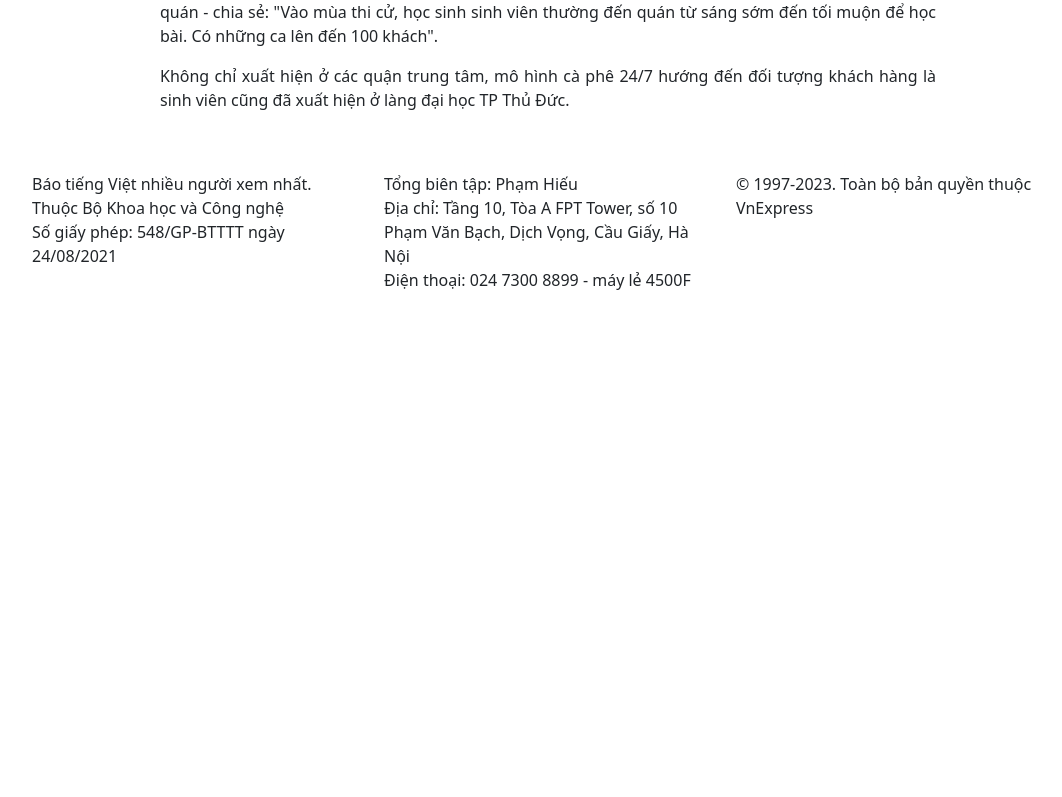
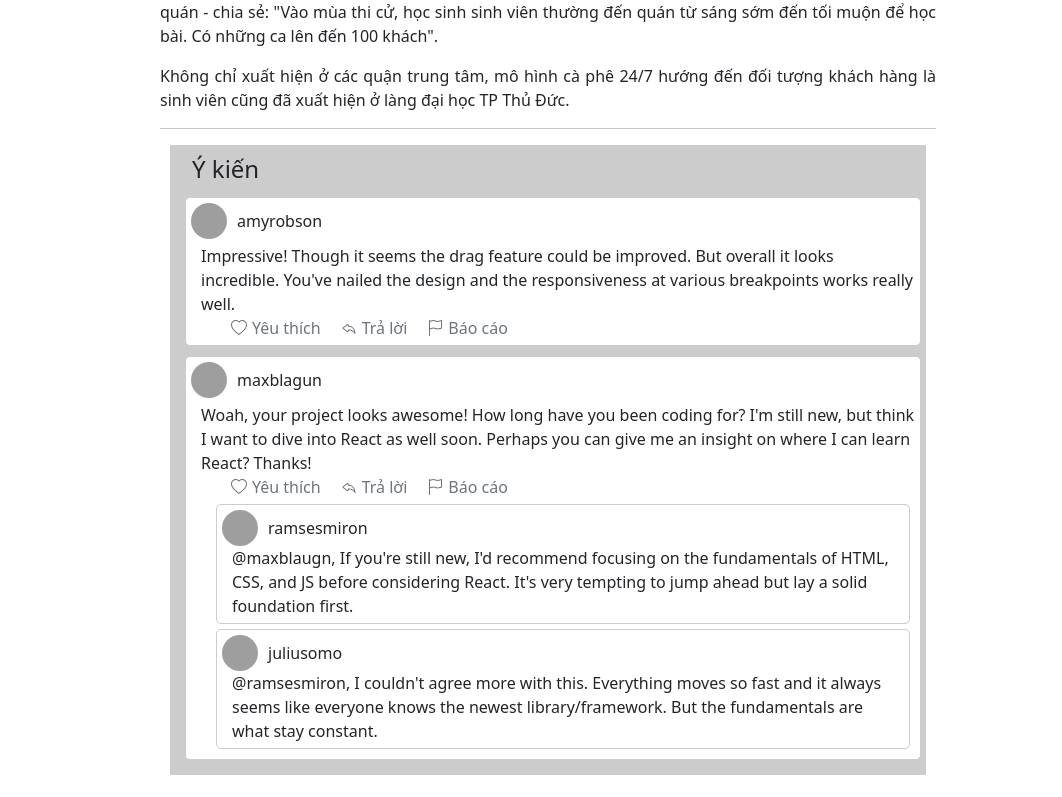
Before and after one commit to nghia3081/fer201m-group2-online-news, a React (Create React App) app: page /post/1 in a window 1280 px wide. Shown: the part 1283-2080 px from the top of the page, without its empty margins (92-1154 px from the left). Before the commit the page ends 1599 px from the top, so only its background shows below. Built offline with nearby package versions, Linux system fonts and the light colour scheme; grey boxes are pictures that could not be loaded.

Commit message:
create new comment and reply component

```diff
--- a/src/components/post-detail.jsx
+++ b/src/components/post-detail.jsx
@@ -1,26 +1,28 @@
 import { Col, Container, Row } from "react-bootstrap"
-import Comment from "./user/comment"
+import Comment from "./user/comments/comment"
 import { useParams } from "react-router-dom"
 import posts from "../data/post"
+import comments from "../data/comment"
 
 const PostDetail = () => {
     let id = useParams()
     let post = posts.find(post => post.id == id.id)
+
     return (
-        <Container style={{maxWidth: "800px"}}>
+        <Container style={{ maxWidth: "800px" }}>
             <h3 style={{ textAlign: "center" }}>{post.title}</h3>
             <p style={{ textAlign: 'end' }}>{new Date().toISOString()}</p>
-            <img src={post.image_src} alt="" style={{width: '800px'}}/>
+            <img src={post.image_src} alt="" style={{ width: '800px' }} />
             <p style={{ textAlign: "justify" }} dangerouslySetInnerHTML={{ __html: post.content }} />
+            <hr></hr>
 
-            <Row>
-                {/* {[...Array(10).keys()].map((value, i) => {
+            <Row style={{ backgroundColor: '#ccc', margin: '10px', padding: '10px'}}>
+                <h4>Ý kiến</h4>
+                {comments.map(comment => {
                     return (
-                        <Col md={12} className="m-2" key={i}>
-                            <Comment></Comment>
-                        </Col>
+                        <Comment key={comment.id} comment={comment} />
                     )
-                })} */}
+                })}
             </Row>
 
         </Container>
--- /dev/null
+++ b/src/components/user/comments/comment.jsx
@@ -0,0 +1,66 @@
+import {
+    Button,
+    Col,
+    ListGroup,
+    Row,
+} from "react-bootstrap";
+import { useState } from "react";
+import Reply from "./reply";
+
+const Comment = ({ comment }) => {
+    const [isReplying, setIsReplying] = useState(false);
+    const [isDeleting, setIsDeleting] = useState(false);
+    const [replies, setReplies] = useState(comment.replies)
+
+    const onReply = () => {
+        console.log("id", comment.id);
+    }
+
+    return (
+        <div className="comment-container" style={{ backgroundColor: 'white', padding: '5px', border: '1px solid #ccc', borderRadius: '5px', margin: '5px' }}>
+            <div className="comment-header" style={{ display: 'flex', alignItems: 'center' }}>
+                <div className='user-info'>
+                    <img
+                        src="https://chungcupicityhighpark.com/wp-content/uploads/2022/10/anh-gai-dep-toc-ngan-che-mat-1.jpg"
+                        style={{ width: '36px', height: '36px', borderRadius: '50%' }}
+                        alt=""
+                    />
+
+                </div>
+                <div className="username" style={{ marginLeft: '10px' }}>{comment.username}</div>
+            </div>
+            <div className="comment-body" style={{ marginTop: '5px' }}>
+                <div className="comment-content" style={{ marginLeft: '10px' }}>
+                    {comment.content}
+                </div>
+                <div style={{ marginLeft: '20px', display: 'flex' }}>
+                    <div className='text-muted' style={{ marginLeft: '20px', display: 'flex', alignItems: 'center', cursor: 'pointer' }}>
+                        <svg xmlns="http://www.w3.org/2000/svg" width="16" height="16" fill="currentColor" className="bi bi-heart" viewBox="0 0 16 16">
+                            <path d="m8 2.748-.717-.737C5.6.281 2.514.878 1.4 3.053c-.523 1.023-.641 2.5.314 4.385.92 1.815 2.834 3.989 6.286 6.357 3.452-2.368 5.365-4.542 6.286-6.357.955-1.886.838-3.362.314-4.385C13.486.878 10.4.28 8.717 2.01L8 2.748zM8 15C-7.333 4.868 3.279-3.04 7.824 1.143c.06.055.119.112.176.171a3.12 3.12 0 0 1 .176-.17C12.72-3.042 23.333 4.867 8 15z" />
+                        </svg>
+                        <span style={{marginLeft: '5px'}}>Yêu thích</span>
+                    </div>
+                    <div className='text-muted' style={{ marginLeft: '20px', display: 'flex', alignItems: 'center', cursor: 'pointer' }} onClick={(_) => onReply()}>
+                        <svg xmlns="http://www.w3.org/2000/svg" width="16" height="16" fill="currentColor" className="bi bi-reply" viewBox="0 0 16 16">
+                            <path d="M6.598 5.013a.144.144 0 0 1 .202.134V6.3a.5.5 0 0 0 .5.5c.667 0 2.013.005 3.3.822.984.624 1.99 1.76 2.595 3.876-1.02-.983-2.185-1.516-3.205-1.799a8.74 8.74 0 0 0-1.921-.306 7.404 7.404 0 0 0-.798.008h-.013l-.005.001h-.001L7.3 9.9l-.05-.498a.5.5 0 0 0-.45.498v1.153c0 .108-.11.176-.202.134L2.614 8.254a.503.503 0 0 0-.042-.028.147.147 0 0 1 0-.252.499.499 0 0 0 .042-.028l3.984-2.933zM7.8 10.386c.068 0 .143.003.223.006.434.02 1.034.086 1.7.271 1.326.368 2.896 1.202 3.94 3.08a.5.5 0 0 0 .933-.305c-.464-3.71-1.886-5.662-3.46-6.66-1.245-.79-2.527-.942-3.336-.971v-.66a1.144 1.144 0 0 0-1.767-.96l-3.994 2.94a1.147 1.147 0 0 0 0 1.946l3.994 2.94a1.144 1.144 0 0 0 1.767-.96v-.667z" />
+                        </svg>
+                        <span style={{marginLeft: '5px'}}>Trả lời</span>
+                    </div>
+                    <div className='text-muted' style={{ marginLeft: '20px', display: 'flex', alignItems: 'center', cursor: 'pointer' }}>
+                        <svg xmlns="http://www.w3.org/2000/svg" width="16" height="16" fill="currentColor" className="bi bi-flag" viewBox="0 0 16 16">
+                            <path d="M14.778.085A.5.5 0 0 1 15 .5V8a.5.5 0 0 1-.314.464L14.5 8l.186.464-.003.001-.006.003-.023.009a12.435 12.435 0 0 1-.397.15c-.264.095-.631.223-1.047.35-.816.252-1.879.523-2.71.523-.847 0-1.548-.28-2.158-.525l-.028-.01C7.68 8.71 7.14 8.5 6.5 8.5c-.7 0-1.638.23-2.437.477A19.626 19.626 0 0 0 3 9.342V15.5a.5.5 0 0 1-1 0V.5a.5.5 0 0 1 1 0v.282c.226-.079.496-.17.79-.26C4.606.272 5.67 0 6.5 0c.84 0 1.524.277 2.121.519l.043.018C9.286.788 9.828 1 10.5 1c.7 0 1.638-.23 2.437-.477a19.587 19.587 0 0 0 1.349-.476l.019-.007.004-.002h.001M14 1.221c-.22.078-.48.167-.766.255-.81.252-1.872.523-2.734.523-.886 0-1.592-.286-2.203-.534l-.008-.003C7.662 1.21 7.139 1 6.5 1c-.669 0-1.606.229-2.415.478A21.294 21.294 0 0 0 3 1.845v6.433c.22-.078.48-.167.766-.255C4.576 7.77 5.638 7.5 6.5 7.5c.847 0 1.548.28 2.158.525l.028.01C9.32 8.29 9.86 8.5 10.5 8.5c.668 0 1.606-.229 2.415-.478A21.317 21.317 0 0 0 14 7.655V1.222z" />
+                        </svg>
+                        <span style={{marginLeft: '5px'}}>Báo cáo</span>
+                    </div>
+                </div>
+            </div>
+            <div className="comment-footer" >
+                {replies.map((reply) => {
+                    if (reply.length === 0) return null
+                    return (<Reply key={reply.id} reply={reply} />)
+                })}
+            </div>
+        </div>
+    );
+};
+export default Comment;
--- /dev/null
+++ b/src/components/user/comments/reply.jsx
@@ -0,0 +1,38 @@
+import {
+    Button,
+    Col,
+    ListGroup,
+    Row,
+} from "react-bootstrap";
+import { useState } from "react";
+import { Textarea } from "react-bootstrap-icons";
+
+const Reply = ({ reply }) => {
+    const [replying, setReplying] = useState(false);
+    const [time, setTime] = useState("");
+    const [vote, setVoted] = useState(false);
+    // const [isEditing, setEditing] = useState(false);
+    const [isDeleting, setIsDeleting] = useState(false);
+    const [content, setContent] = useState('')
+
+    return (
+        <div className="reply-container" style={{ backgroundColor: 'white', padding: '5px', border: '1px solid #ccc', borderRadius: '5px', margin: ' 5px 5px 5px 25px' }}>
+            <div className="reply-header" style={{ display: 'flex', alignItems: 'center' }}>
+                <div className='avatar'>
+                    <img
+                        src="https://chungcupicityhighpark.com/wp-content/uploads/2022/10/anh-gai-dep-toc-ngan-che-mat-1.jpg"
+                        style={{ width: '36px', height: '36px', borderRadius: '50%' }}
+                        alt=""
+                    />
+                </div>
+                <div className="username" style={{ marginLeft: '10px' }}>{reply.username}</div>
+            </div>
+            <div className="reply-body">
+                <div className="reply-content" style={{marginLeft: '10px'}}>
+                    {reply.content}
+                </div>
+            </div>
+        </div>
+    );
+};
+export default Reply;
--- a/src/components/user/nav/index.jsx
+++ b/src/components/user/nav/index.jsx
@@ -14,6 +14,7 @@ import "./index.css";
 import { Link, NavLink } from "react-router-dom";
 import { House, Search } from "react-bootstrap-icons";
 import categories from "../../../data/category";
+
 const NavBar = ({ isSticky }) => {
     const user = JSON.parse(localStorage.getItem("user"));
     const logout = () => {
--- /dev/null
+++ b/src/data/comment.js
@@ -0,0 +1,31 @@
+let comments = [
+    {
+        id: 1,
+        content: "Impressive! Though it seems the drag feature could be improved. But overall it looks incredible. You've nailed the design and the responsiveness at various breakpoints works really well.",
+        createdAt: "23 November 2021",
+        username: "amyrobson",
+        replies: []
+    },
+    {
+        id: 2,
+        content: "Woah, your project looks awesome! How long have you been coding for? I'm still new, but think I want to dive into React as well soon. Perhaps you can give me an insight on where I can learn React? Thanks!",
+        createdAt: "5 December 2021",
+        username: "maxblagun",
+        replies: [
+            {
+                id: 3,
+                content: "@maxblaugn, If you're still new, I'd recommend focusing on the fundamentals of HTML, CSS, and JS before considering React. It's very tempting to jump ahead but lay a solid foundation first.",
+                createdAt: "18 December 2021",
+                username: "ramsesmiron",
+            },
+            {
+                id: 4,
+                content: "@ramsesmiron, I couldn't agree more with this. Everything moves so fast and it always seems like everyone knows the newest library/framework. But the fundamentals are what stay constant.",
+                createdAt: "30 December 2021",
+                username: "juliusomo",
+            }
+        ]
+    }
+]
+
+export default comments
--- a/src/pages/user/home/index.jsx
+++ b/src/pages/user/home/index.jsx
@@ -14,7 +14,7 @@ const HomePage = () => {
                     <Row>
                         {posts.slice(0, 8).map(post => {
                             return (
-                                <Col md={12} key={post.id} className="mb-2" style={{display: 'flex'}}>
+                                <Col md={12} key={post.id} className="mb-2" style={{ display: 'flex' }}>
                                     <Post titleOnTop post={post} />
                                 </Col>
                             );
@@ -28,11 +28,11 @@ const HomePage = () => {
                             ps.slice(0, 2)
                             return (
                                 <Col md={12} key={category.id} className="mb-2">
-                                    <h4>{category.name}</h4><Row>
+                                    <a href={`/${category.id}`} style={{ fontSize: '25px', textDecoration: 'none', fontWeight: '500', color: 'black', margin: '36px 0' }}>{category.name}</a><Row>
                                         {
                                             ps.map(p => {
                                                 return (
-                                                    <Col md={6} style={{display: 'flex'}}>
+                                                    <Col md={6} style={{ display: 'flex' }}>
                                                         <Post post={p} />
                                                     </Col>
                                                 )
--- a/src/pages/user/login/index.jsx
+++ b/src/pages/user/login/index.jsx
@@ -21,7 +21,7 @@ const Login = () => {
         userService.login(user)
             .then(user => {
                 localStorage.setItem("user", JSON.stringify(user));
-                navigation('/')
+                window.location.href = "/"
             })
             .catch(error => {
                 alert(error)
```
Also changed, not shown: src/components/user/comment.jsx (deleted, +0 -28 lines), src/components/user/comments/comment-editor.jsx (added, +20 -0 lines), src/components/user/login.jsx (deleted), src/components/user/register.jsx (deleted).
